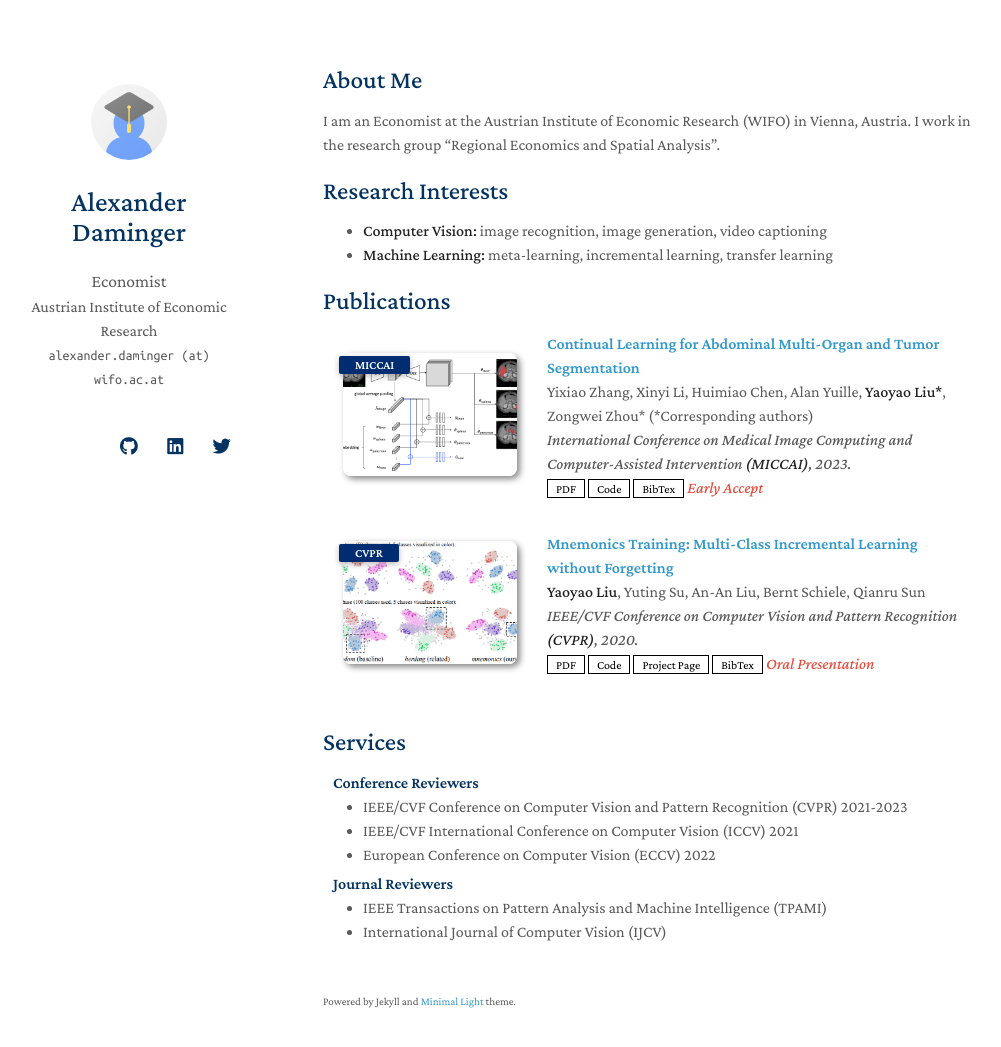
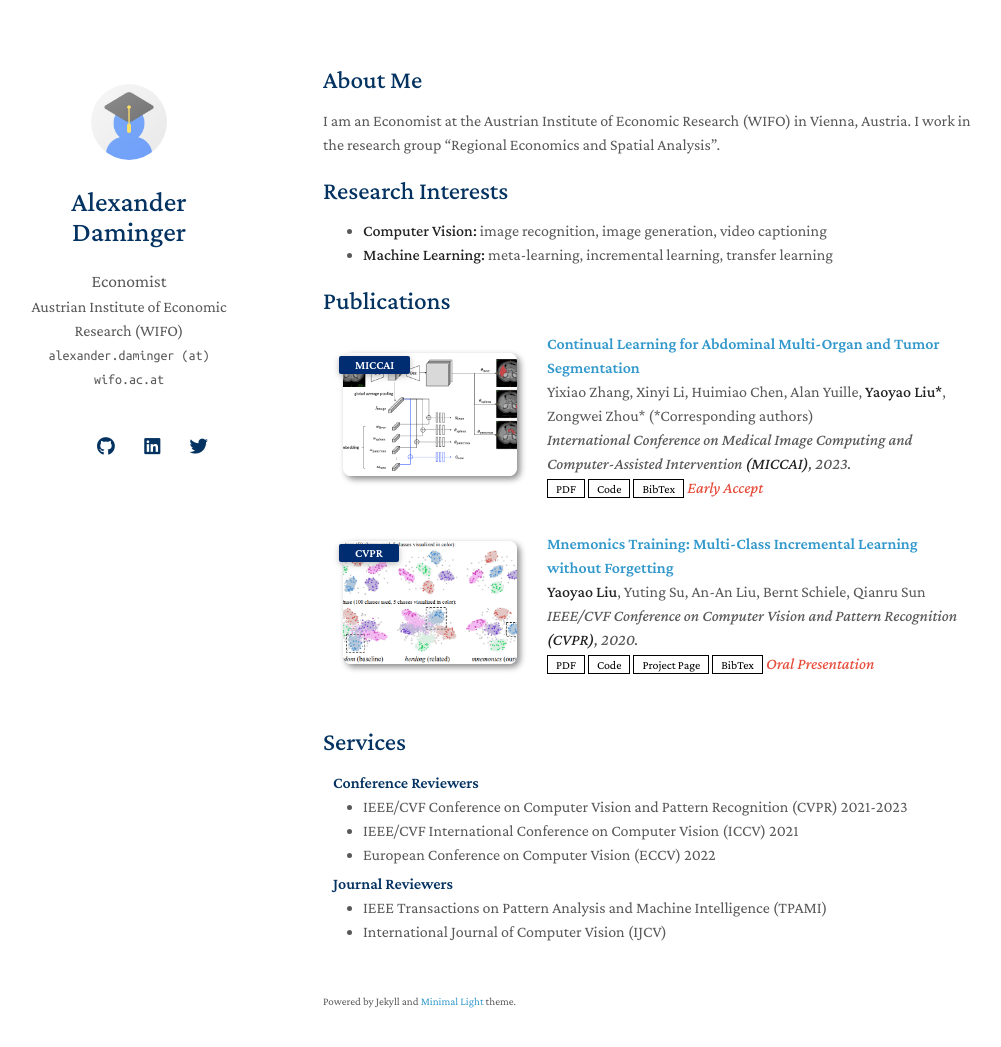
Before and after one commit to alexdaminger/alexdaminger.github.io, a Jekyll site: the page built from index.md, in a window 1280 px wide and 1082 px high. Shown: the top 1047 px of the window, without its empty margins (147-1148 px from the left). Built offline with Jekyll 4.4.1, drawn with Linux system fonts in a browser that asks for light colours; nearby versions of some CDN libraries; a style sheet for code colours, icons or effects is not loaded; our own code applies the rules of GitHub Pages for plain Markdown files.

Commit message:
Update _config.yml

```diff
--- a/_config.yml
+++ b/_config.yml
@@ -1,7 +1,7 @@
 # Basic Information
 title: Alexander Daminger
 position: Economist
-affiliation: Austrian Institute of Economic Research
+affiliation: Austrian Institute of Economic Research (WIFO)
 email: alexander.daminger (at) wifo.ac.at
 
 # Search Engine Optimization (SEO)
@@ -13,7 +13,7 @@
 # Links
 # If you don't need one of them, you may delete the corresponding line.
 google_scholar: https://scholar.google.com/
-cv_link: assets/files/curriculum_vitae.pdf
+# cv_link: assets/files/curriculum_vitae.pdf
 github_link: https://github.com/alexdaminger
 linkedin: https://www.linkedin.com/alexanderdaminger
 twitter: https://twitter.com/alexdaminger
```
